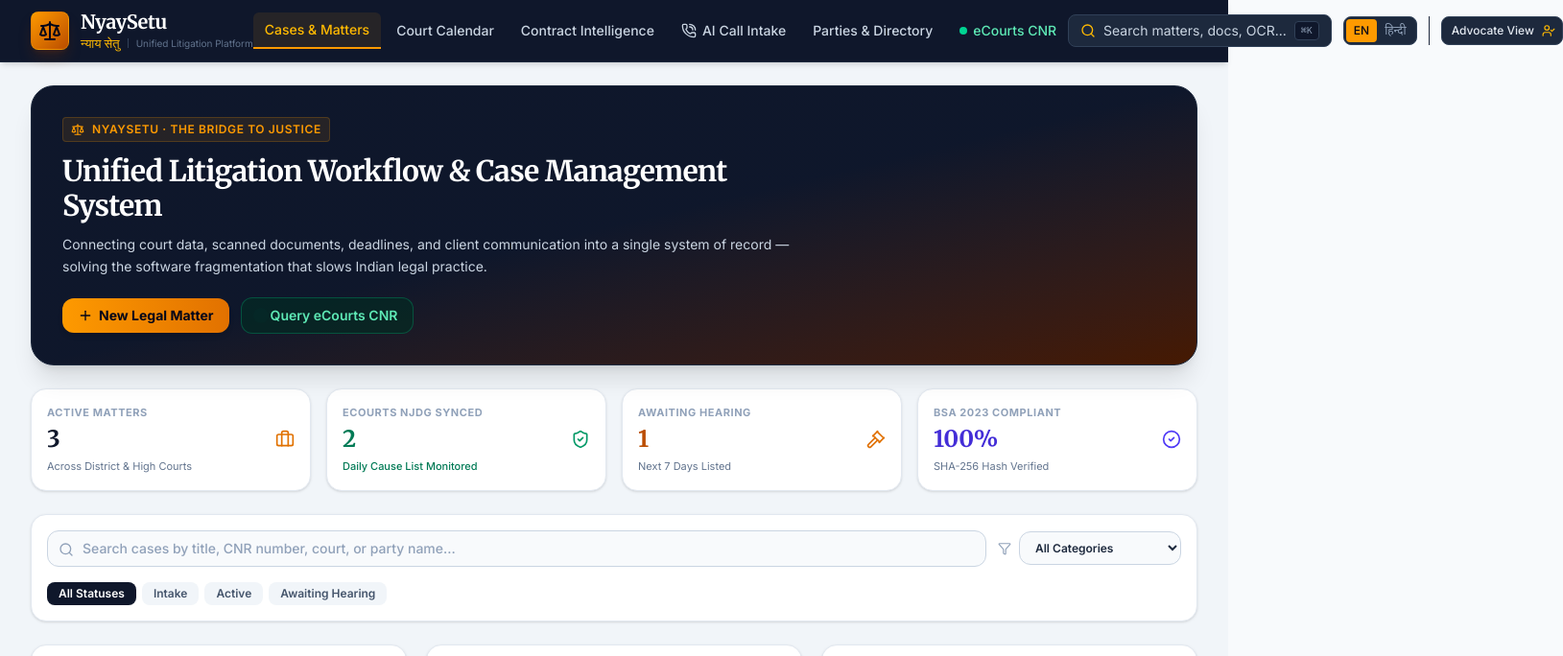
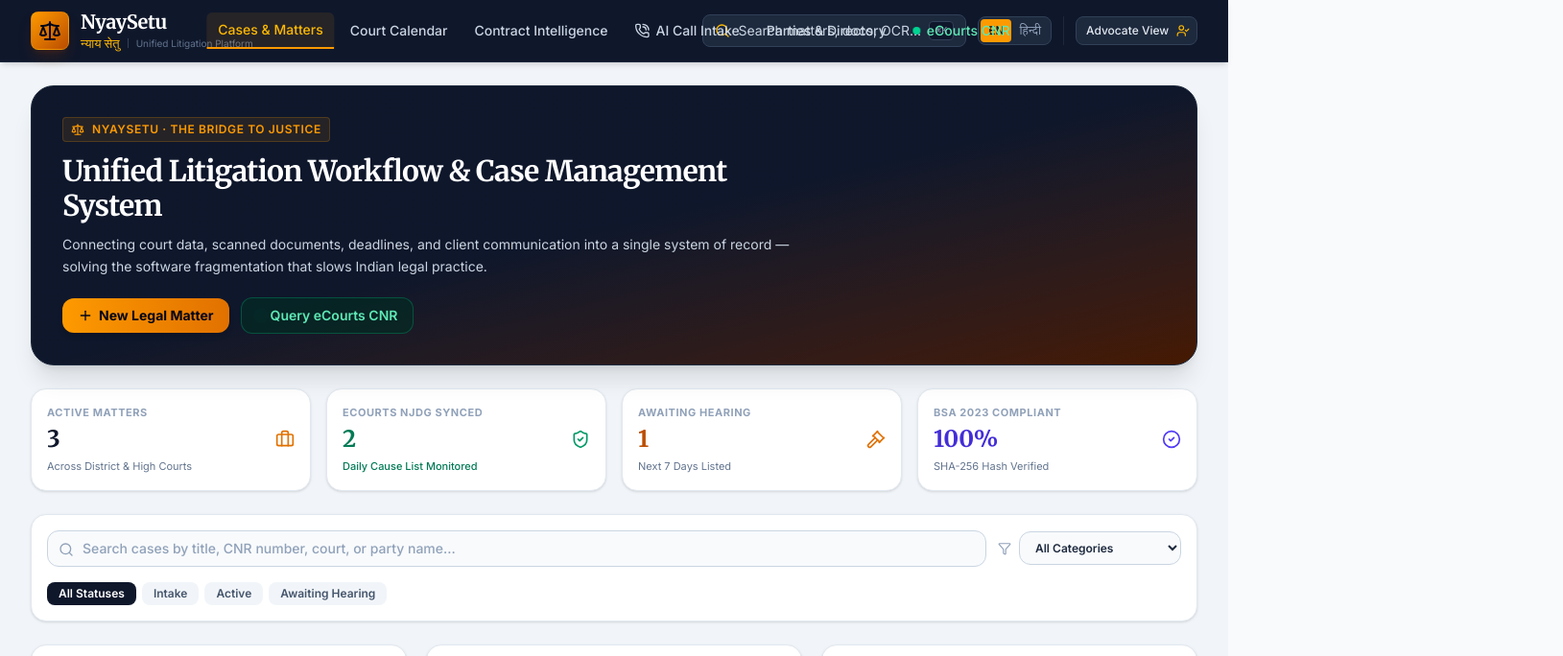
Before and after one commit to Saurabh0003M/Unscramble-Srijan, a React (Vite) app in the folder frontend/: page / in a window 1280 px wide. Shown: the top 684 px of the page at 96% size, 1629 px wide, since content can reach past the window. Built offline with nearby package versions, Linux system fonts and the light colour scheme; no server answers.

Commit message:
fix: center desktop navigation

```diff
--- a/frontend/src/components/Navbar.tsx
+++ b/frontend/src/components/Navbar.tsx
@@ -41,7 +41,7 @@
   return (
     <header className="sticky top-0 z-40 bg-slate-900 text-white border-b border-slate-800 shadow-md">
       {/* Main Navigation Bar */}
-      <div className="max-w-7xl mx-auto px-4 sm:px-6 lg:px-8">
+      <div className="relative max-w-7xl mx-auto px-4 sm:px-6 lg:px-8">
         <div className="flex items-center justify-between h-16">
 
           {/* Brand Logo & Name */}
@@ -66,7 +66,7 @@
 
           {/* Navigation Links */}
           {userRole !== 'CLIENT' && (
-            <nav className="hidden md:flex items-center space-x-1">
+            <nav className="absolute left-1/2 hidden -translate-x-1/2 items-center space-x-1 lg:flex">
               <button
                 id="nav-matters-btn"
                 onClick={() => setCurrentView('matters')}
```
